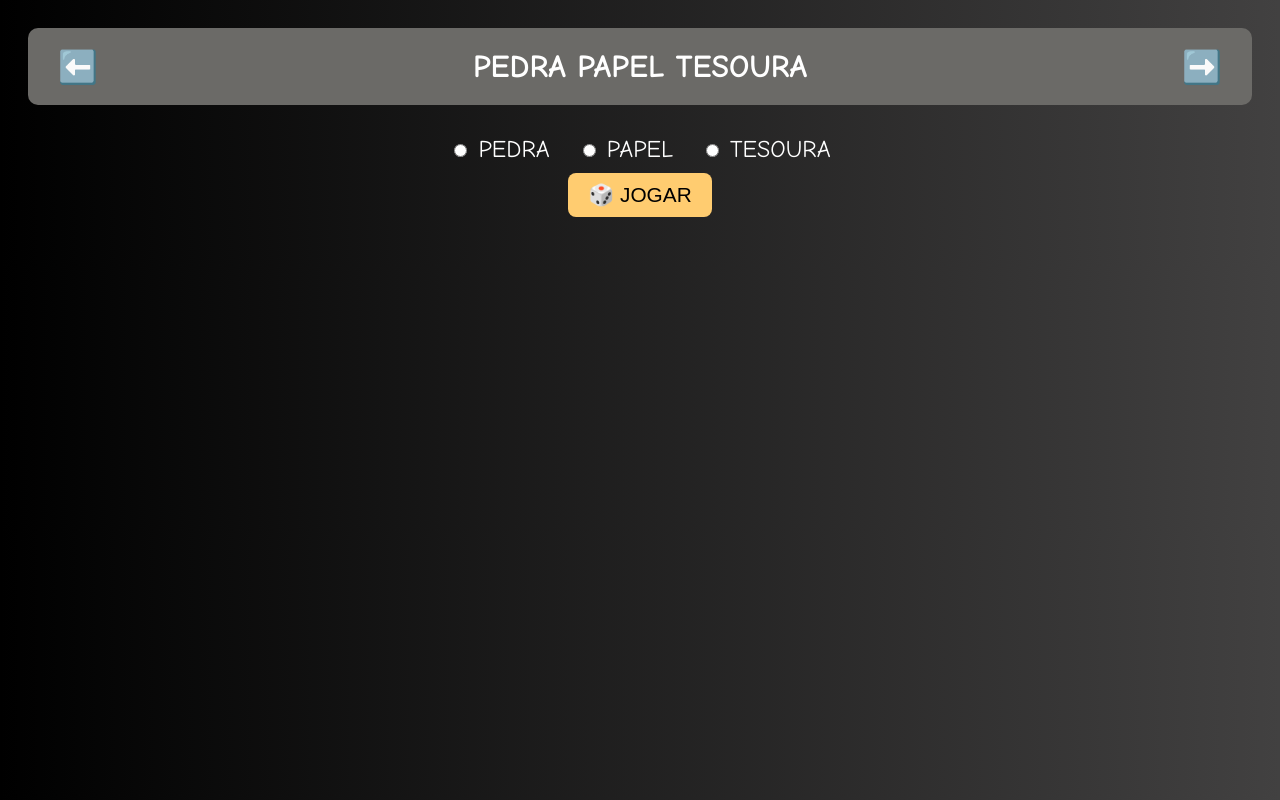
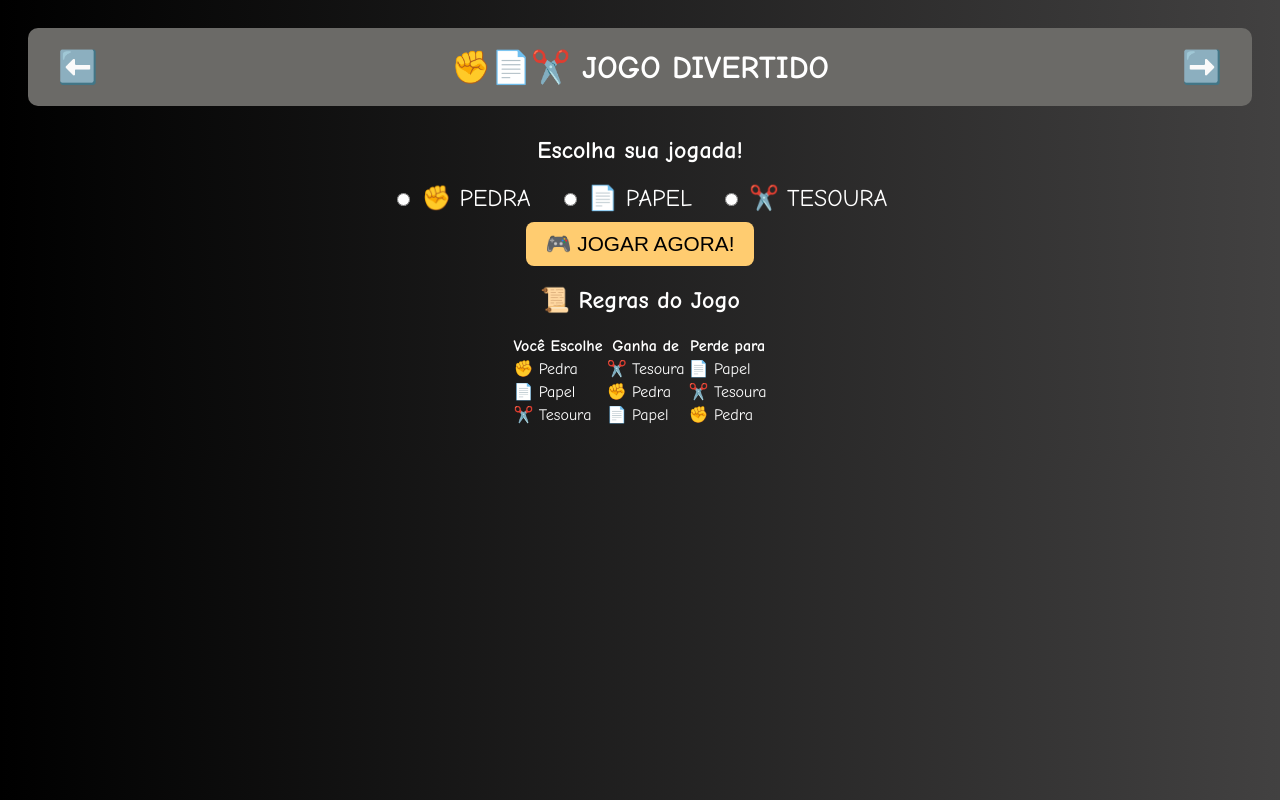
Before and after one commit to Paulo-cesar55/ProjetoDeJogosWeb, a plain HTML site: page Projeto_Web_Central_De_Jogos-main/ppt.html in a window 1280 px wide. Drawn offline with Linux system fonts and the light colour scheme.

Commit message:
Update ppt.html

```diff
--- a/Projeto_Web_Central_De_Jogos-main/ppt.html
+++ b/Projeto_Web_Central_De_Jogos-main/ppt.html
@@ -1,39 +1,69 @@
 <!DOCTYPE html>
-<html lang="en">
+<html lang="pt-br">
 <head>
-    <meta charset="UTF-8">
-    <meta name="viewport" content="width=device-width, initial-scale=1.0">
-    <title>Document</title>
-    <link rel="stylesheet" href="style.css">
+  <meta charset="UTF-8" />
+  <meta name="viewport" content="width=device-width, initial-scale=1.0"/>
+  <title>✊📄✂️ Pedra, Papel ou Tesoura?</title>
+  <link rel="stylesheet" href="style.css" />
 </head>
 <body>
   <header class="menu-setas">
     <a href="#" class="seta esquerda">⬅️</a>
-        <h1>PEDRA PAPEL TESOURA</h1>
+    <h1>✊📄✂️ JOGO DIVERTIDO</h1>
     <a href="/somadosdados.html" class="seta direita">➡️</a>
   </header>
-    <div class="jogo">
+
+  <main class="jogo">
+    <h2>Escolha sua jogada!</h2>
+
     <form id="form-pedrapapeltesoura">
       <label>
         <input type="radio" name="pedrapapeltesoura" value="pedra" />
-            PEDRA
+        ✊ PEDRA
       </label>
       <label>
         <input type="radio" name="pedrapapeltesoura" value="papel" />
-            PAPEL
+        📄 PAPEL
       </label>
-          <label >
-            <input type="radio" name="pedrapapeltesoura" value="tesoura"/>
-            TESOURA
+      <label>
+        <input type="radio" name="pedrapapeltesoura" value="tesoura" />
+        ✂️ TESOURA
       </label>
     </form>
 
-        <button onclick="jogar()">🎲 JOGAR</button>
-      </div>
+    <button onclick="jogar()">🎮 JOGAR AGORA!</button>
 
     <div id="resppt" class="resultado"></div>
+  </main>
+
   <footer>
-
+  <h2>📜 Regras do Jogo</h2>
+  <center><table>
+    <thead>
+      <tr>
+        <th>Você Escolhe</th>
+        <th>Ganha de</th>
+        <th>Perde para</th>
+      </tr>
+    </thead>
+    <tbody>
+      <tr>
+        <td>✊ Pedra</td>
+        <td>✂️ Tesoura</td>
+        <td>📄 Papel</td>
+      </tr>
+      <tr>
+        <td>📄 Papel</td>
+        <td>✊ Pedra</td>
+        <td>✂️ Tesoura</td>
+      </tr>
+      <tr>
+        <td>✂️ Tesoura</td>
+        <td>📄 Papel</td>
+        <td>✊ Pedra</td>
+      </tr>
+    </tbody>
+  </table></center>
 </footer>
   <script src="ppt.js"></script>
 </body>
```
Lines whose indentation alone changed are shown as unchanged.
